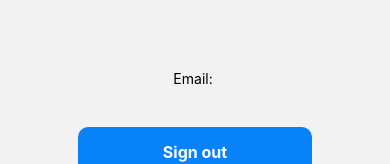
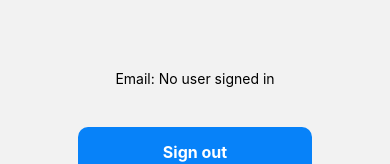
Before and after one commit to mhanush/Firebase-authentication, a React Native app: screen /Home in a window 390 px wide. Shown: the part 331-495 px from the top of the page. Built offline with nearby package versions, Linux system fonts and the light colour scheme; no server answers.

Commit message:
Update HomeScreen.js

```diff
--- a/screens/HomeScreen.js
+++ b/screens/HomeScreen.js
@@ -1,10 +1,19 @@
 import { useNavigation } from '@react-navigation/core'
-import React from 'react'
+import React, { useEffect, useState } from 'react'
 import { StyleSheet, Text, TouchableOpacity, View } from 'react-native'
-import { auth } from '../firebase'
+import { auth } from '../firebase.js'
 
 const HomeScreen = () => {
   const navigation = useNavigation()
+  const [currentUser, setCurrentUser] = useState(null); // State to hold the current user
+
+  // useEffect to listen for changes in authentication state
+  useEffect(() => {
+    const unsubscribe = auth.onAuthStateChanged(user => {
+      setCurrentUser(user); // Update the current user state
+    });
+    return unsubscribe; // Cleanup function
+  }, []);
 
   const handleSignOut = () => {
     auth
@@ -17,7 +26,7 @@ const HomeScreen = () => {
 
   return (
     <View style={styles.container}>
-      <Text>Email: {auth.currentUser?.email}</Text>
+      <Text>Email: {currentUser ? currentUser.email : 'No user signed in'}</Text>
       <TouchableOpacity
         onPress={handleSignOut}
         style={styles.button}
```
